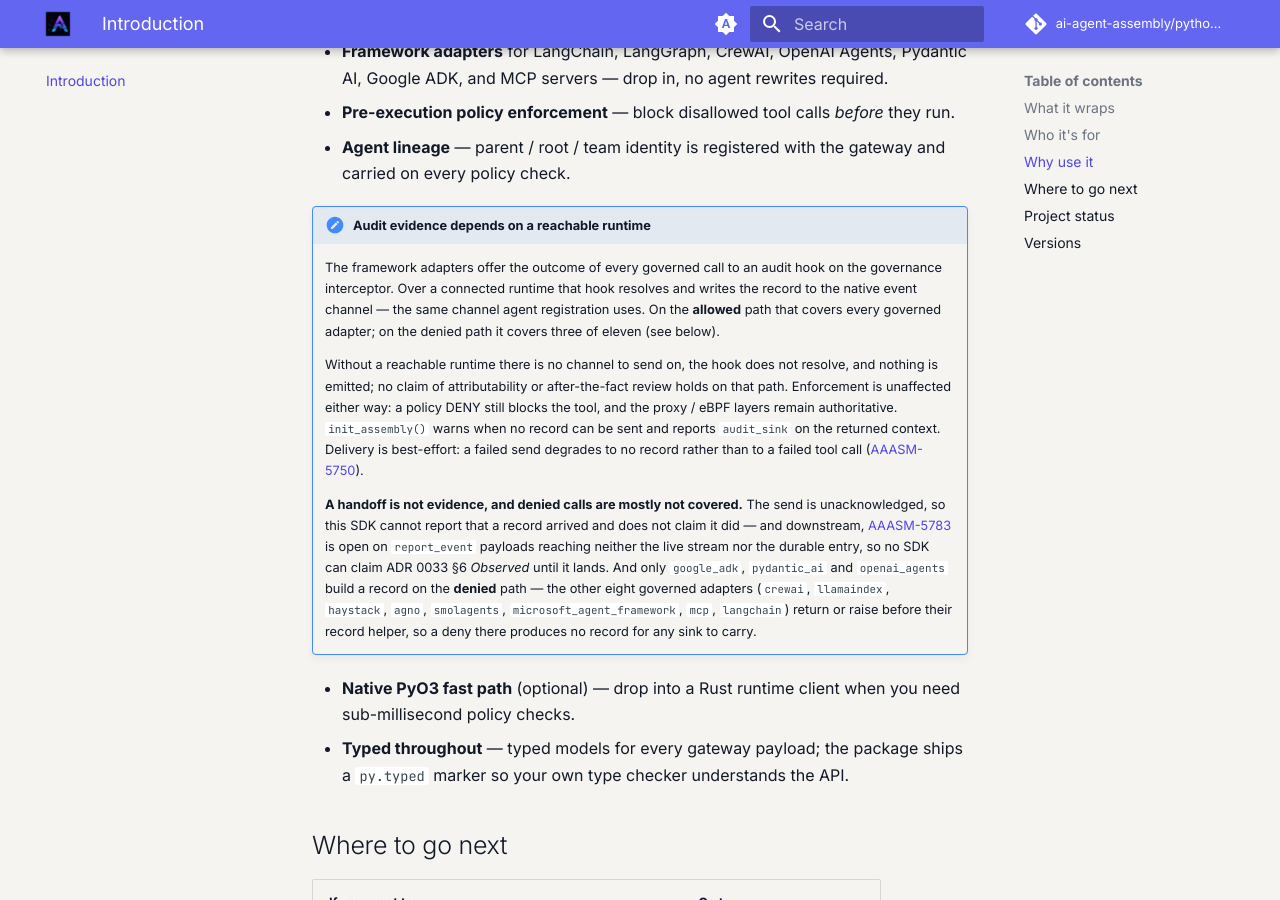
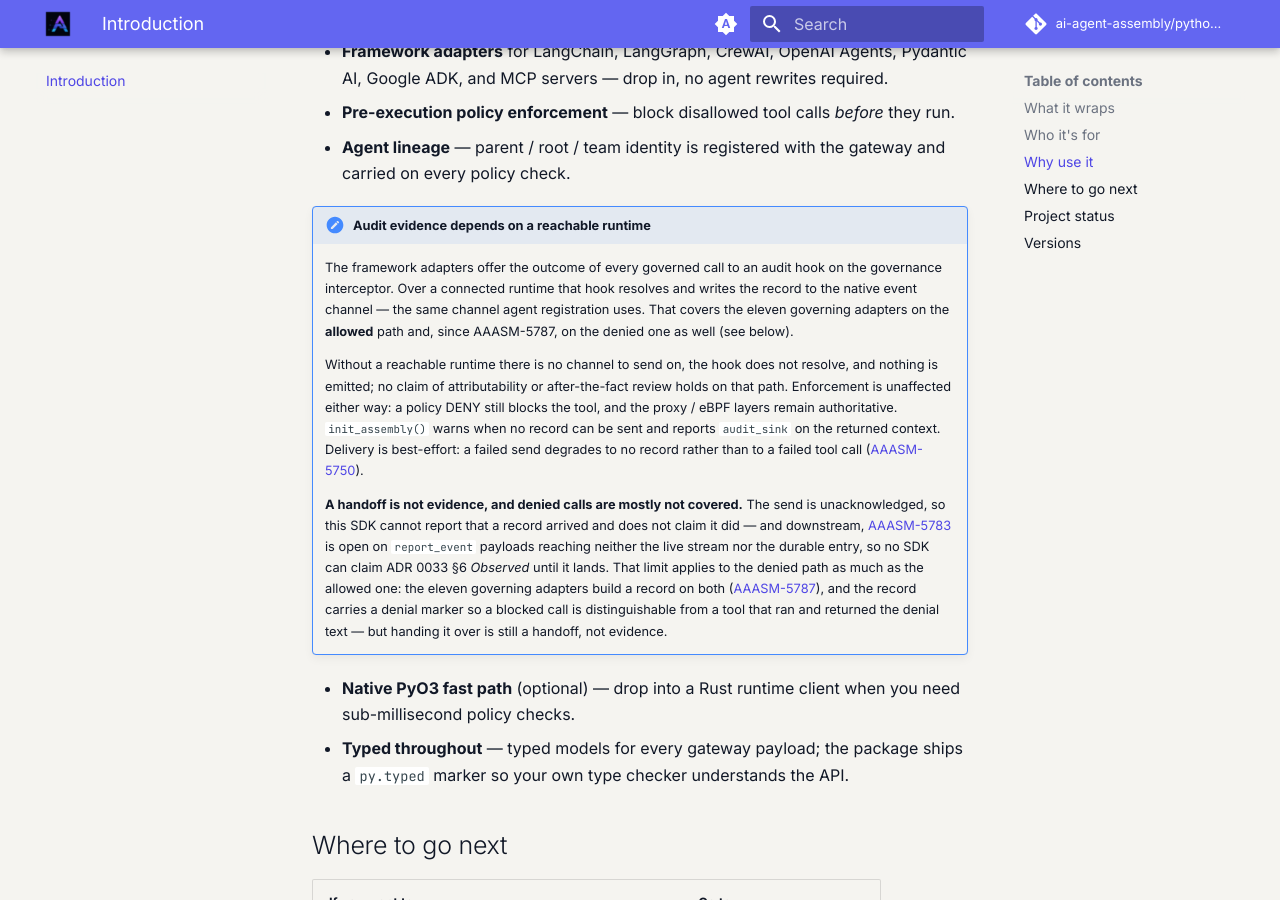
Before and after one commit to AI-agent-assembly/python-sdk, an MkDocs documentation site: the page built from docs/index.md, in a window 1280 px wide and 900 px high, scrolled down 1411 px. Built offline with MkDocs 1.6.1 and Material for MkDocs 9.7.7, drawn with Linux system fonts in a browser that asks for light colours; a script that is not in the unit is left out; the version menu is left out.

Commit message:
📝 (docs): Say that denied calls are recorded, and by how many adapters
README, the Docs Hub landing note, the architecture page and the adapter-authoring guide all said three of eleven adapters recorded on a deny. Eleven do. The handoff caveat is unchanged: an offer to the hook is still not ADR 0033 §6 Observed while AAASM-5783 is open (AAASM-5787).

```diff
--- a/docs/index.md
+++ b/docs/index.md
@@ -63,8 +63,8 @@
     The framework adapters offer the outcome of every governed call to an audit hook
     on the governance interceptor. Over a connected runtime that hook resolves and
     writes the record to the native event channel — the same channel agent
-    registration uses. On the **allowed** path that covers every governed adapter;
-    on the denied path it covers three of eleven (see below).
+    registration uses. That covers the eleven governing adapters on the **allowed**
+    path and, since AAASM-5787, on the denied one as well (see below).
 
     Without a reachable runtime there is no channel to send on, the hook does not
     resolve, and nothing is emitted; no claim of attributability or after-the-fact
@@ -80,11 +80,13 @@
     claim it did — and downstream,
     [AAASM-5783](https://lightning-dust-mite.atlassian.net/browse/AAASM-5783) is open
     on `report_event` payloads reaching neither the live stream nor the durable
-    entry, so no SDK can claim ADR 0033 §6 *Observed* until it lands. And only `google_adk`, `pydantic_ai` and `openai_agents` build a
-    record on the **denied** path — the other eight governed adapters (`crewai`,
-    `llamaindex`, `haystack`, `agno`, `smolagents`, `microsoft_agent_framework`,
-    `mcp`, `langchain`) return or raise before their record helper, so a deny there
-    produces no record for any sink to carry.
+    entry, so no SDK can claim ADR 0033 §6 *Observed* until it lands. That limit
+    applies to the denied path as much as the allowed one: the eleven governing
+    adapters build a record on both
+    ([AAASM-5787](https://lightning-dust-mite.atlassian.net/browse/AAASM-5787)),
+    and the record carries a denial marker so a blocked call is distinguishable
+    from a tool that ran and returned the denial text — but handing it over is
+    still a handoff, not evidence.
 - **Native PyO3 fast path** (optional) — drop into a Rust runtime client when you need
   sub-millisecond policy checks.
 - **Typed throughout** — typed models for every gateway payload; the package ships a
```
Also changed, not shown: README.md (+1 -1 lines), docs/concepts/architecture.md (+1 -1 lines), docs/guides/authoring-adapters.md (+1 -1 lines).
